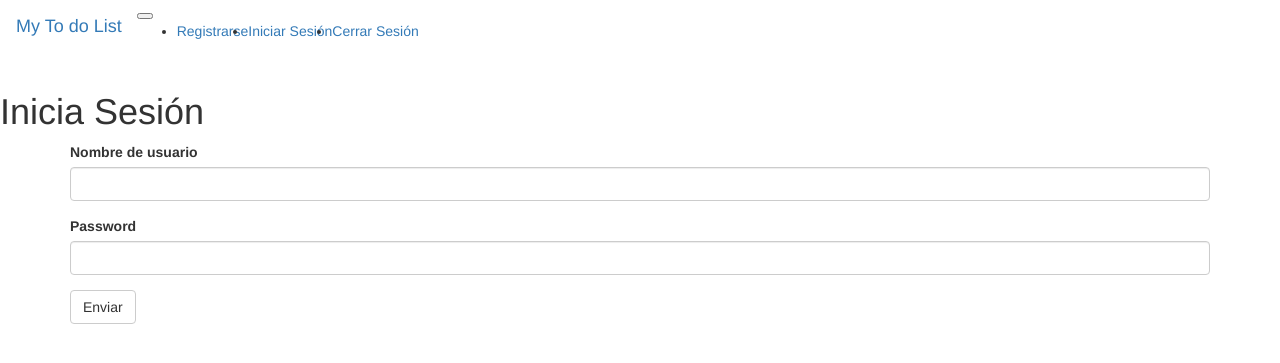
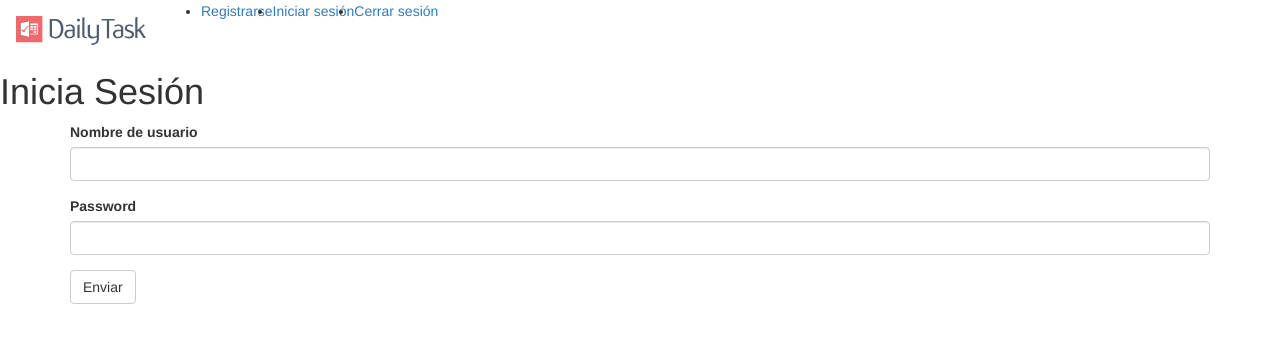
Before and after one commit to mariobarbosa777/ToDoList_PM, a Flask app: page /login in a window 1280 px wide. Shown: the top 363 px of the page. Run offline with Flask 2, Linux system fonts and the light colour scheme; some libraries are stand-ins or nearby versions.

Commit message:
diseño de navbar

```diff
--- a/client/templates/navbar.html
+++ b/client/templates/navbar.html
@@ -1,4 +1,4 @@
-<nav class="navbar navbar-expand-lg navbar-dark bg-dark" style="margin-bottom: 40px;">
+<!-- <nav class="navbar navbar-expand-lg navbar-dark bg-dark" style="margin-bottom: 40px;">
     <a class="navbar-brand" href="{{ url_for('index') }}">My To do List</a>
     <button class="navbar-toggler" type="button" data-toggle="collapse" data-target="#navbarNavDropdown" aria-controls="navbarNavDropdown" aria-expanded="false" aria-label="Toggle navigation">
       <span class="navbar-toggler-icon"></span>
@@ -20,4 +20,24 @@
 
       </ul>
     </div>
+</nav> -->
+
+<nav class="navbar navbar-expand-lg navbar-light bg-light d-flex bd-highlight mb-3">
+  <a class="navbar-brand" href="{{ url_for('index') }}"><img src="../static/images/logo.svg" width="130px" /></a>
+
+
+
+  <div class="collapse navbar-collapse" id="navbarSupportedContent">
+    <ul class="navbar-nav mr-auto">
+      <li class="nav-item ">
+        <a class="nav-link" href="{{ url_for('signup') }}">Registrarse <span class="sr-only">(current)</span></a>
+      </li>
+      <li class="nav-item">
+        <a class="nav-link" href="{{ url_for('login') }}">Iniciar sesión</a>
+      </li>
+      <li class="nav-item">
+        <a class="nav-link" href="{{ url_for('logout') }}" tabindex="-1" aria-disabled="true">Cerrar sesión</a>
+      </li>
+    </ul>
+  </div>
 </nav>
```
Also changed, not shown: client/static/images/logo.svg (added), client/templates/index.html (line endings or trailing spaces), 1 other file.
